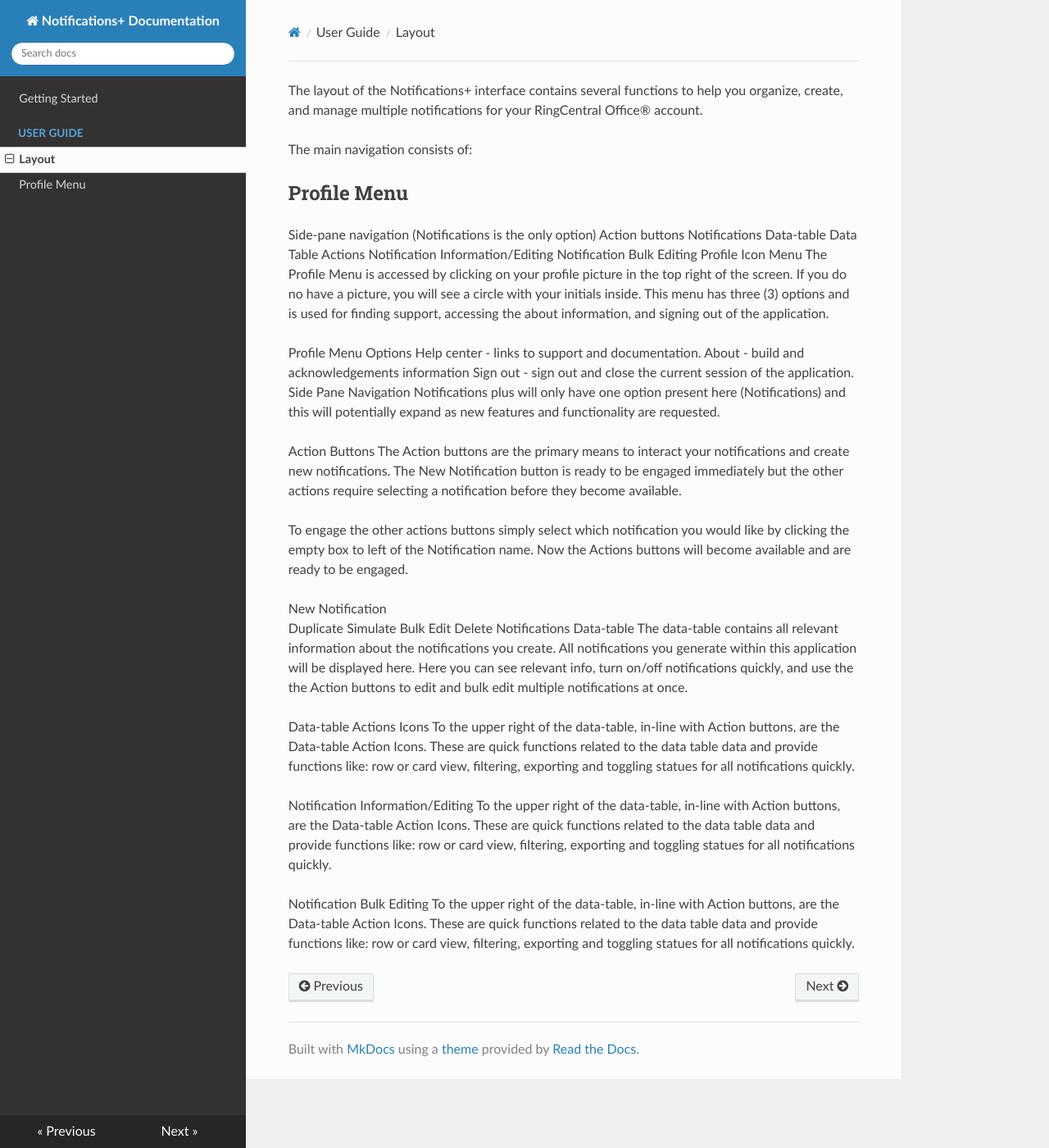
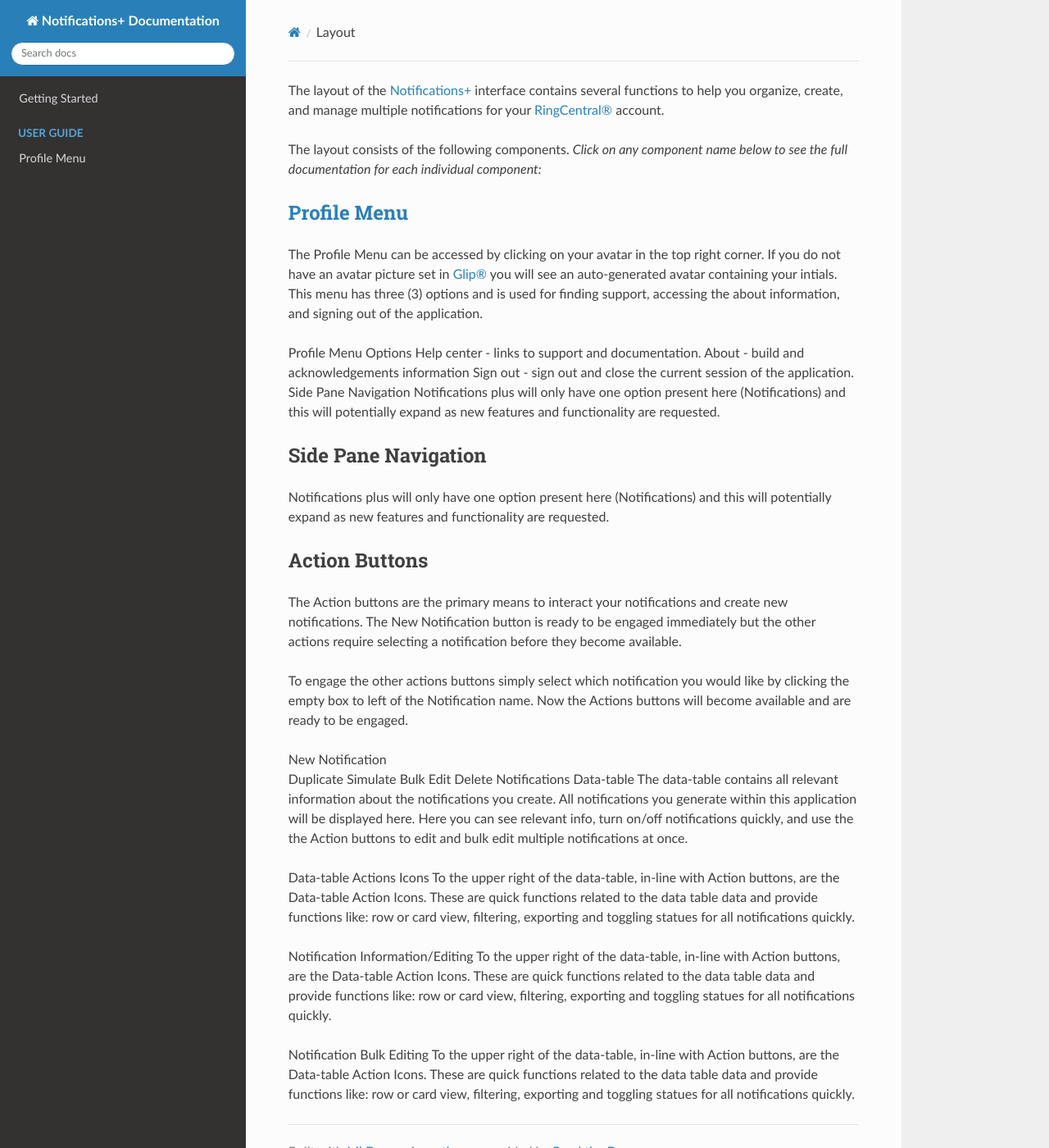
Before and after one commit to RingCentral-Pro-Services/notificationsplus-docs, an MkDocs documentation site: the page built from docs/user-guide/layout.md, in a window 1280 px wide and 1400 px high. Shown: the whole window at 82% size. Built offline with MkDocs 1.6.1, drawn with Linux system fonts in a browser that asks for light colours; nearby versions of some CDN libraries.

Commit message:
Adding pages

```diff
--- a/docs/user-guide/layout.md
+++ b/docs/user-guide/layout.md
@@ -1,16 +1,10 @@
-The layout of the Notifications+ interface contains several functions to help you organize, create, and manage multiple notifications for your RingCentral Office® account.
+The layout of the [Notifications+](https://notificationsplus.ps.ringcentral.com) interface contains several functions to help you organize, create, and manage multiple notifications for your [RingCentral®](https://ringcentral.com) account.
 
-The main navigation consists of:
+The layout consists of the following components. *Click on any component name below to see the full documentation for each individual component:*
 
-## Profile Menu
-Side-pane navigation (Notifications is the only option)
-Action buttons
-Notifications Data-table
-Data Table Actions
-Notification Information/Editing
-Notification Bulk Editing
-Profile Icon Menu
-The Profile Menu is accessed by clicking on your profile picture in the top right of the screen. If you do no have a picture, you will see a circle with your initials inside. This menu has three (3) options and is used for finding support, accessing the about information, and signing out of the application.
+## [Profile Menu](../profile-menu)
+
+The Profile Menu can be accessed by clicking on your avatar in the top right corner. If you do not have an avatar picture set in [Glip®](https://app.ringcentral.com) you will see an auto-generated avatar containing your intials. This menu has three (3) options and is used for finding support, accessing the about information, and signing out of the application.
 
 Profile Menu Options
 Help center - links to support and documentation.
@@ -19,7 +13,10 @@ Sign out - sign out and close the current session of the application.
 Side Pane Navigation
 Notifications plus will only have one option present here (Notifications) and this will potentially expand as new features and functionality are requested.
 
-Action Buttons
+## Side Pane Navigation
+Notifications plus will only have one option present here (Notifications) and this will potentially expand as new features and functionality are requested.
+
+##  Action Buttons
 The Action buttons are the primary means to interact your notifications and create new notifications. The New Notification button is ready to be engaged immediately but the other actions require selecting a notification before they become available.
 
 To engage the other actions buttons simply select which notification you would like by clicking the empty box to left of the Notification name. Now the Actions buttons will become available and are ready to be engaged.
--- a/mkdocs.yml
+++ b/mkdocs.yml
@@ -3,7 +3,6 @@ site_url: https://notifications-documentation.readthedocs.io/en/latest/
 nav:
     - Getting Started: index.md
     - User Guide:
-      - Layout: user-guide/layout.md
       - Profile Menu: user-guide/profile-menu.md
 theme:
   name: readthedocs
```
Also changed, not shown: docs/user-guide/profile-menu.md (+10 -1 lines).
